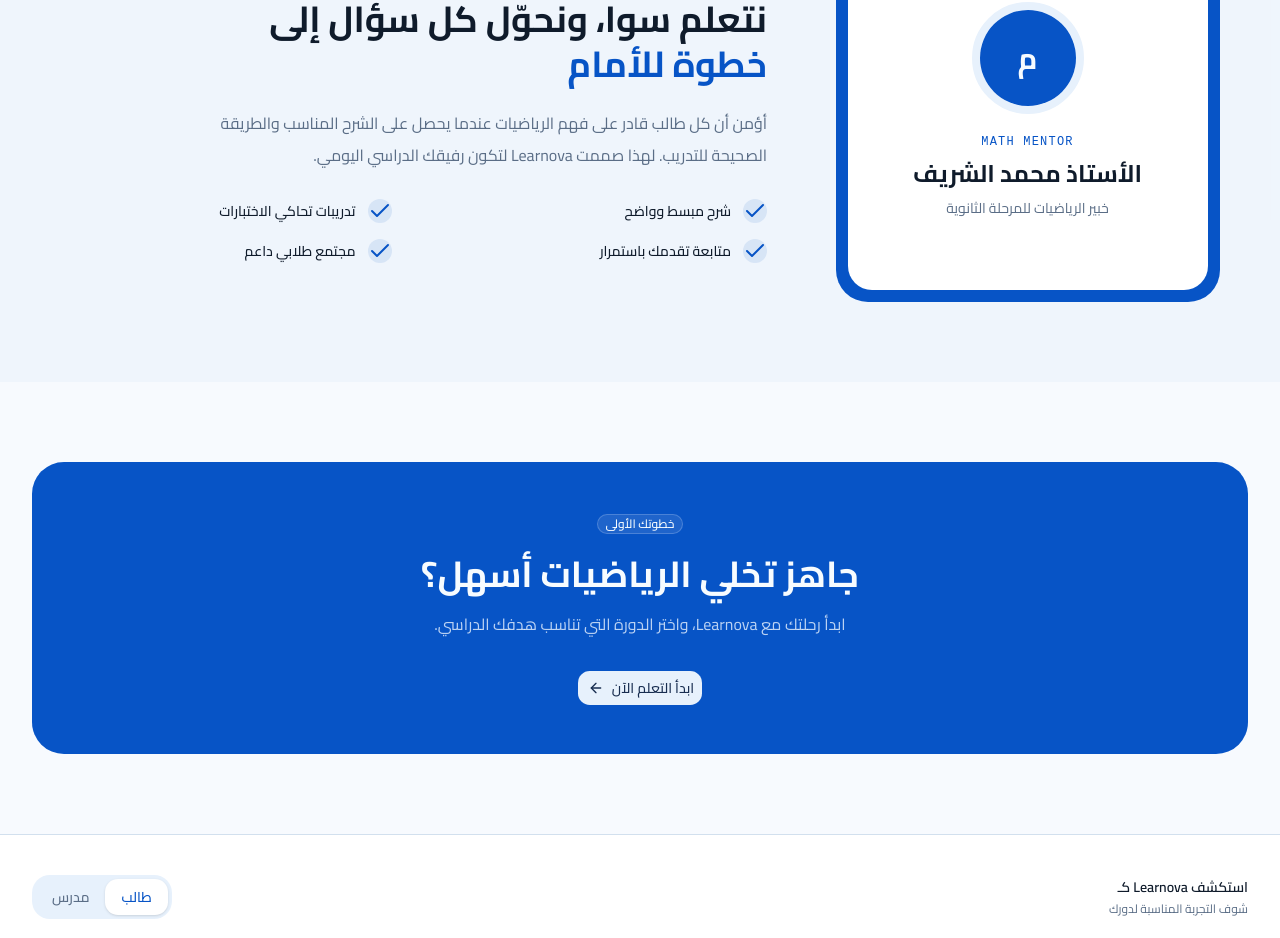
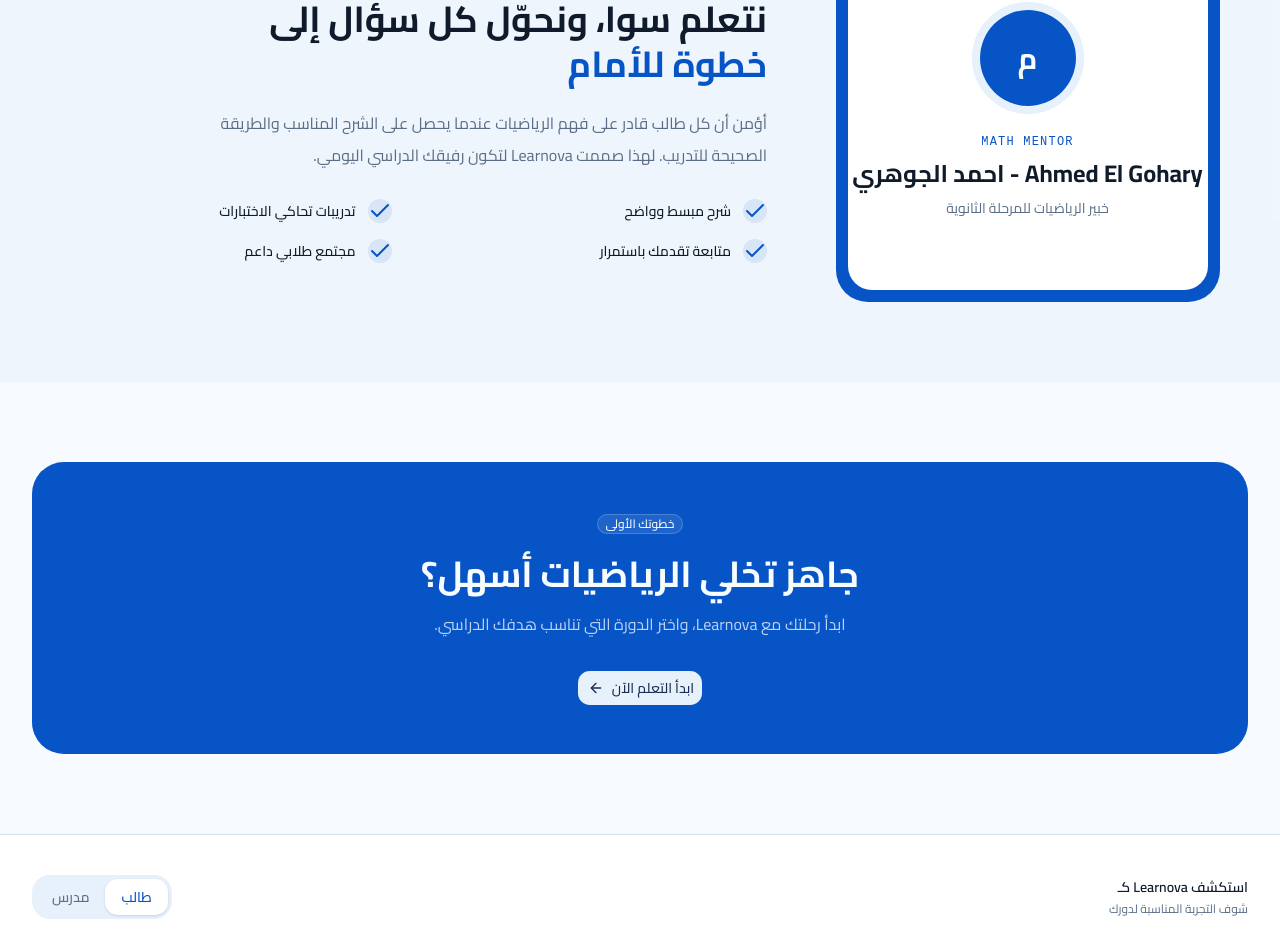
Before and after one commit to AhmedHamada-dev/code, a Next.js app: page / in a window 1280 px wide. Shown: the part 2067-3005 px from the top of the page. Built offline with nearby package versions, Linux system fonts and the light colour scheme.

Commit message:
feat: update instructor name in page component\n\nUpdated instructor name to reflect new details

```diff
--- a/app/page.tsx
+++ b/app/page.tsx
@@ -8,7 +8,7 @@ import { Button } from '@/components/ui/button'
 import { Card, CardContent, CardDescription, CardHeader, CardTitle } from '@/components/ui/card'
 import { Separator } from '@/components/ui/separator'
 
-const instructor = 'الأستاذ محمد الشريف'
+const instructor = 'Ahmed El Gohary - احمد الجوهري'
 
 const courses = [
   { title: 'التفاضل والتكامل', level: 'الصف الثالث الثانوي', lessons: 'عدد الدروس قابل للتحديث', description: 'نبني الفكرة من الأساس حتى نحل أصعب أسئلة الاختبارات.', accent: 'from-primary to-indigo-400' },
```
